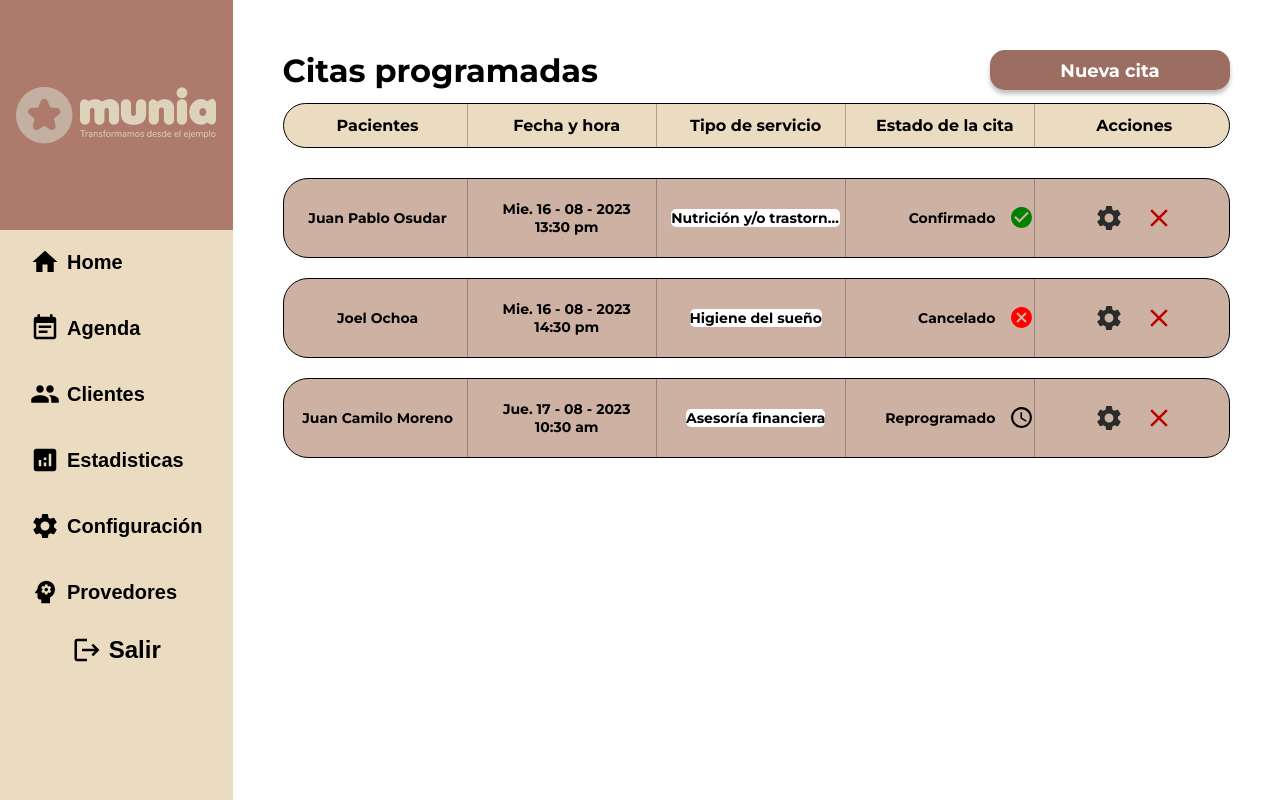
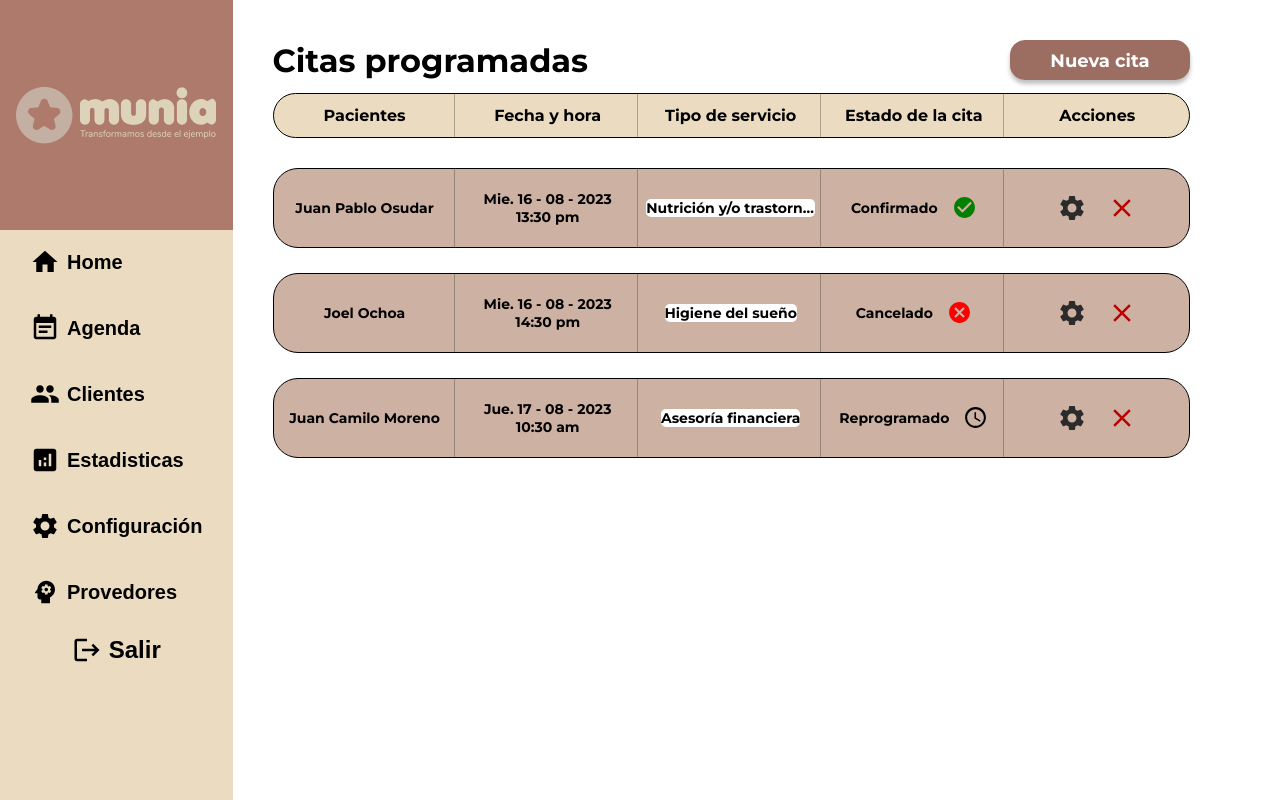
Before and after one commit to tomasflores24/munia-sesiones-1-1-clien, a React (Vite) app: page /table in a window 1280 px wide. Built offline with nearby package versions, Linux system fonts and the light colour scheme.

Commit message:
Update/Table Hardcode & Responsive

```diff
--- a/src/app/components/Table/Table.jsx
+++ b/src/app/components/Table/Table.jsx
@@ -66,9 +66,12 @@ const Table = () => {
                             <p className='pCards'>{information?.hour}</p>
                         </div>
                         <div className='BoxCards BoxCardsBorder BoxCardsServices'>
+                            <div className='BoxCenterService pCardsLimit'>
                                 <p className='pCards pCardsLimit BoxCardsBackground'>{information?.service}</p>
                             </div>
+                        </div>
                         <div className='BoxCards BoxCardsBorder'>
+                            <div className='BoxCenterState'>
                                 <p className='pCards pCardsStatus'>{information?.state}</p>
                                 {information.state === 'Confirmado' ? (
                                     <CheckCircleIcon className='ImgConfirm' />
@@ -84,6 +87,7 @@ const Table = () => {
                                     )
                                 )}
                             </div>
+                        </div>
                         <div>
                             <div className='BoxCards BoxCardsButtonsActions'>
                                 <SettingsIcon className='ImgSettings' />
--- a/src/app/components/Table/Table.scss
+++ b/src/app/components/Table/Table.scss
@@ -1,13 +1,12 @@
 .ContainerAll{
     display: flex;
+    justify-content: flex-start;
+    align-items: flex-start;
     flex-direction: row;
     .Container{
-        margin-left: auto;
-        margin-right: auto;
-        width: 1500px;
-        padding-left: 5em;
+        width: 1150px;
         padding-right: 5em;
-        margin-top: 5em;
+        margin: 4em;
         .TopContainer{
             display: flex;
             justify-content: space-between;
@@ -21,15 +20,13 @@
             line-height: normal;
             width: 100%;
             margin-bottom: 0.4em;
-            margin-right: auto;
-            margin-left: auto;
             cursor: default;
         }
 
         .ButtonNewDate{
             background-color: #9c6d61;
             text-align: center;
-            width: 240px;
+            width: 10em;
             height: 40px;
             padding: 1rem 1rem;
             color: white;
@@ -99,13 +96,26 @@
             flex-shrink: 0;
             margin: auto;
             background: #CDB1A3;
-            margin-bottom: 2em;
+            margin-bottom: 2.5em;
             .BoxCards{
                 display: flex;
                 justify-content: space-around;
                 align-items: center;
                 width: 18em;
                 cursor: default;
+                .BoxCenterState{
+                    display: flex;
+                    justify-content: center;
+                    align-items: center;
+                    margin: auto;
+                }
+                .BoxCenterService{
+                    display: flex;
+                    justify-content: center;
+                    align-items: center;
+                    width: 100%;
+                    margin: auto;
+                }
                 .pCards{
                     color: #000;
                     text-align: center;
```
Lines whose indentation alone changed are shown as unchanged.
